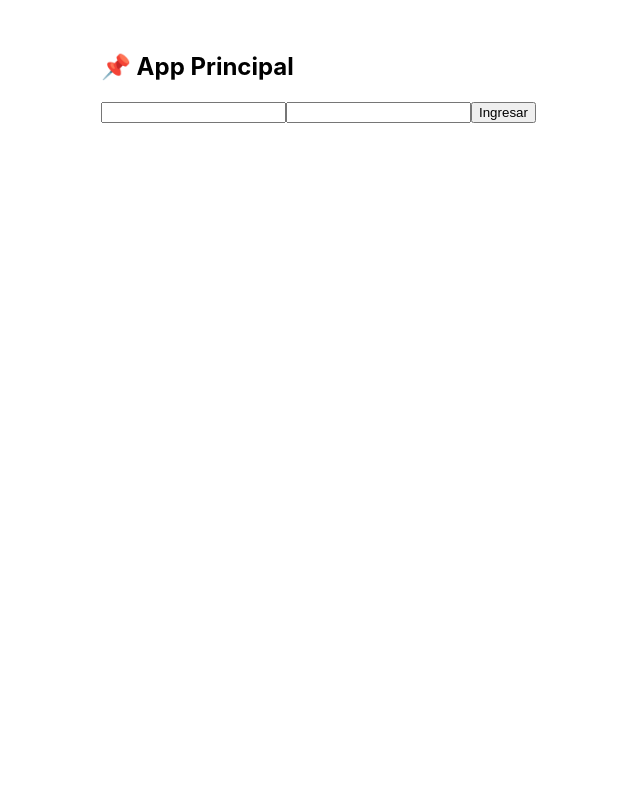
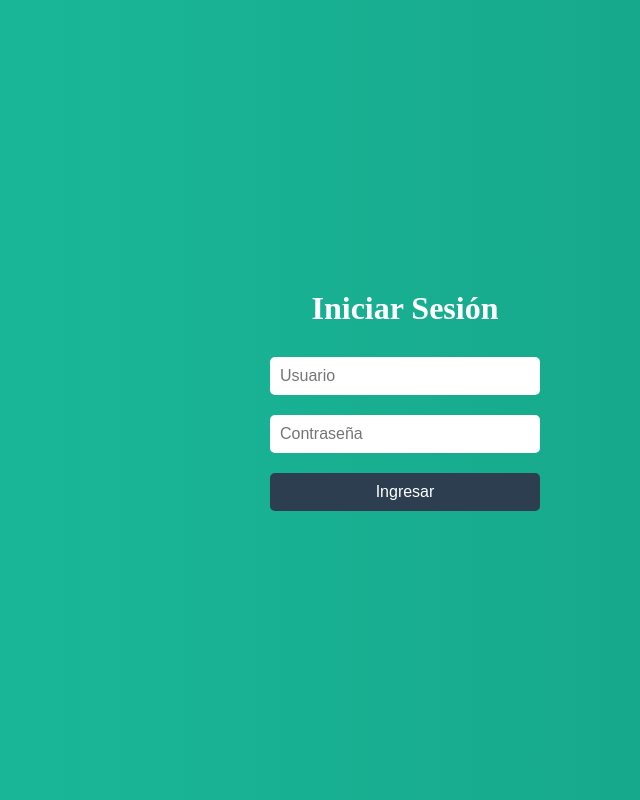
Before and after one commit to Dgonzo22/UniHorarios, a Vue app: page / in a window 1280 px wide. Shown: the whole page, without its empty margins (235-875 px from the left). Built offline with nearby package versions, Linux system fonts and the light colour scheme.

Commit message:
conexion base de datos bien, login funcionando y diseño en trabajo con chat gpt

```diff
--- a/index.html
+++ b/index.html
@@ -2,7 +2,6 @@
 <html>
   <head>
     <meta charset="UTF-8" />
-
   </head>
   <body>
     <div id="app"></div>
--- a/src/App.vue
+++ b/src/App.vue
@@ -1,34 +1,141 @@
 <template>
-  <div>
-    <h2>📌 App Principal</h2>
+  <div id="app">
     <template v-if="isValid">
-      <router-view />
+      <div class="container">
+        <aside class="menu">
+          <h2>📌 Menú Principal</h2>
+          <button @click="$router.push('/docentes')">Docentes</button>
+          <button @click="$router.push('/horarios')">Horarios</button>
+        </aside>
+        <main class="views">
+          <router-view />
+        </main>
+      </div>
     </template>
+
     <template v-else>
-      <input type="text" v-model="user">
-      <input type="password" v-model="password">
-      <button @click="login">Ingresar</button>
+      <div class="login-container">
+        <h2>Iniciar Sesión</h2>
+        <input type="text" v-model="user" placeholder="Usuario" />
+        <input type="password" v-model="password" placeholder="Contraseña" />
+        <button @click="login">Ingresar</button>
+      </div>
     </template>
   </div>
 </template>
+
 <script>
-
 export default {
   name: 'App',
-  data(){
+  data() {
     return {
       isValid: false,
       user: '',
       password: ''
-    }
+    };
   },
   methods: {
-    async login(){
-
-
+    async login() {
+      const result = await window.electronAPI.invoke("checkLogin", this.user, this.password);
+      if (!result) {
+        alert("Usuario o contraseña incorrectos");
+      } else {
+        this.isValid = true;
+      }
     }
   }
+};
+</script>
+
+<style scoped>
+/* Contenedor principal */
+.container {
+  display: flex;
+  height: 100vh;
+  font-family: 'Segoe UI', Tahoma, Geneva, Verdana, sans-serif;
 }
-</script>
-<style scoped>
+
+/* Menú lateral */
+.menu {
+  width: 250px;
+  background-color: #2c3e50;
+  color: #ecf0f1;
+  padding: 20px;
+  display: flex;
+  flex-direction: column;
+  gap: 15px;
+}
+
+.menu h2 {
+  margin-bottom: 20px;
+  font-size: 1.5rem;
+}
+
+.menu button {
+  background-color: #34495e;
+  border: none;
+  color: #ecf0f1;
+  padding: 10px 15px;
+  text-align: left;
+  border-radius: 5px;
+  cursor: pointer;
+  font-size: 1rem;
+  transition: background-color 0.2s;
+}
+
+.menu button:hover {
+  background-color: #1abc9c;
+}
+
+/* Área de contenido */
+.views {
+  flex: 1;
+  padding: 30px;
+  background-color: #ecf0f1;
+  overflow-y: auto;
+}
+
+/* Login */
+.login-container {
+  display: flex;
+  flex-direction: column;
+  align-items: center;
+  justify-content: center;
+  height: 100vh;
+  background: linear-gradient(to right, #1abc9c, #16a085);
+  color: #fff;
+  padding: 20px;
+  box-sizing: border-box;
+}
+
+.login-container h2 {
+  margin-bottom: 20px;
+  font-size: 2rem;
+}
+
+.login-container input {
+  width: 250px;
+  padding: 10px;
+  margin: 10px 0;
+  border-radius: 5px;
+  border: none;
+  font-size: 1rem;
+}
+
+.login-container button {
+  width: 270px;
+  padding: 10px;
+  margin-top: 10px;
+  border-radius: 5px;
+  border: none;
+  background-color: #2c3e50;
+  color: #fff;
+  font-size: 1rem;
+  cursor: pointer;
+  transition: background-color 0.2s;
+}
+
+.login-container button:hover {
+  background-color: #34495e;
+}
 </style>
--- a/src/conectBD/conectBD.js
+++ b/src/conectBD/conectBD.js
@@ -18,11 +18,11 @@ db.serialize(() => {
 });
 
 function checkLogin(user, password) {
-  const query = `SELECT * FROM Users WHERE user = ? AND password = ?`;
   return new Promise((resolve, reject) => {
+    const query = `SELECT * FROM Users WHERE user = ? AND password = ?`;
     db.get(query, [user, password], (err, row) => {
-      if(err) reject(err);
-      else resolve(row); // devuelve null si no existe
+      if (err) reject(err);
+      else resolve(row); // row será null si no encuentra usuario
     });
   });
 }
--- a/src/index.css
+++ b/src/index.css
@@ -1,7 +1,4 @@
-body {
-  font-family: -apple-system, BlinkMacSystemFont, 'Segoe UI', Roboto, Helvetica,
-    Arial, sans-serif;
-  margin: auto;
-  max-width: 38rem;
-  padding: 2rem;
-}
+      *, body{
+        padding: 0%;
+        margin: 0%;
+      }
```
Also changed, not shown: src/main.js (+8 -2 lines), src/preload.js (+7 -0 lines), 1 other file (tests, documents, lock files or other folders).
